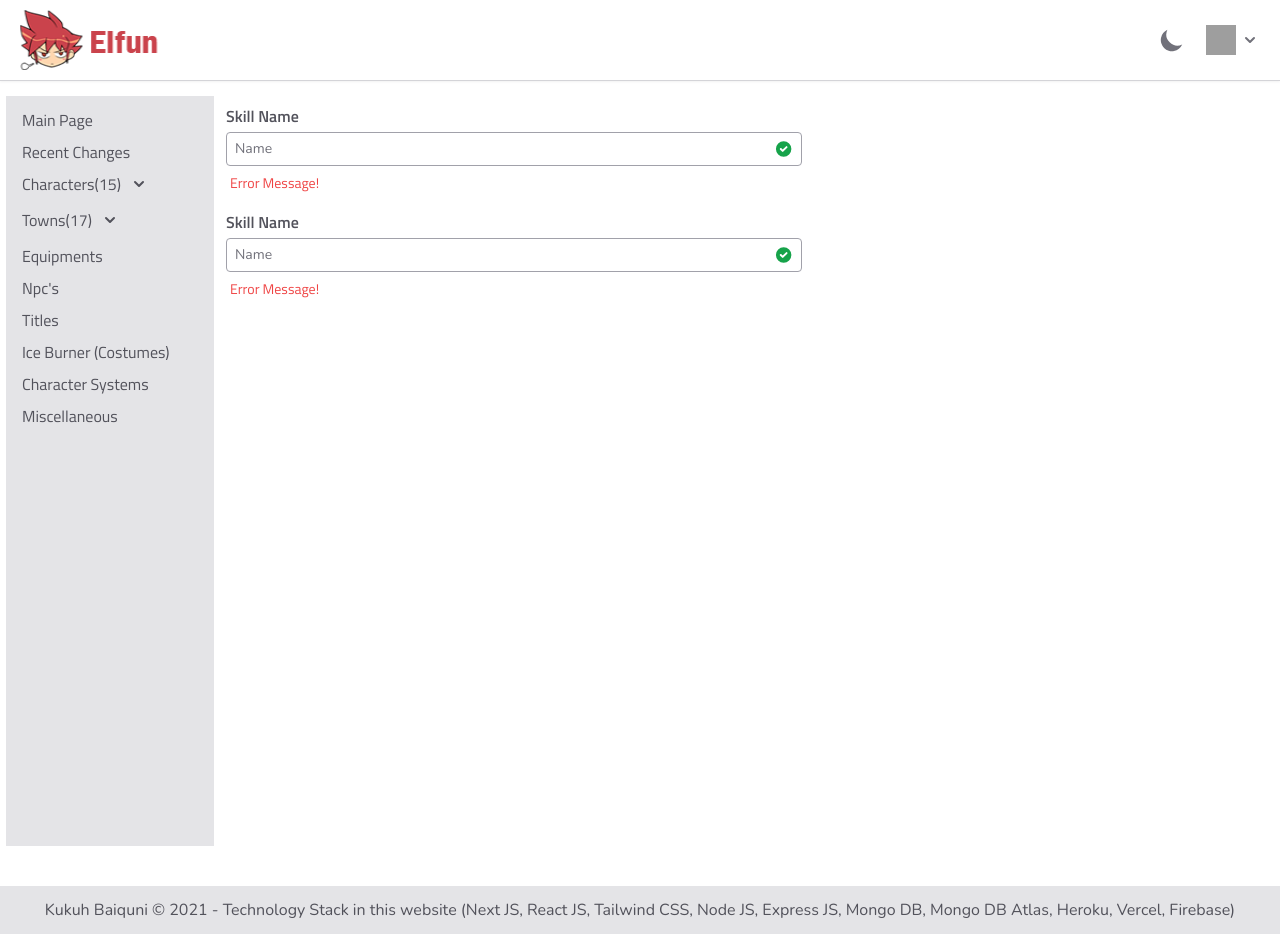
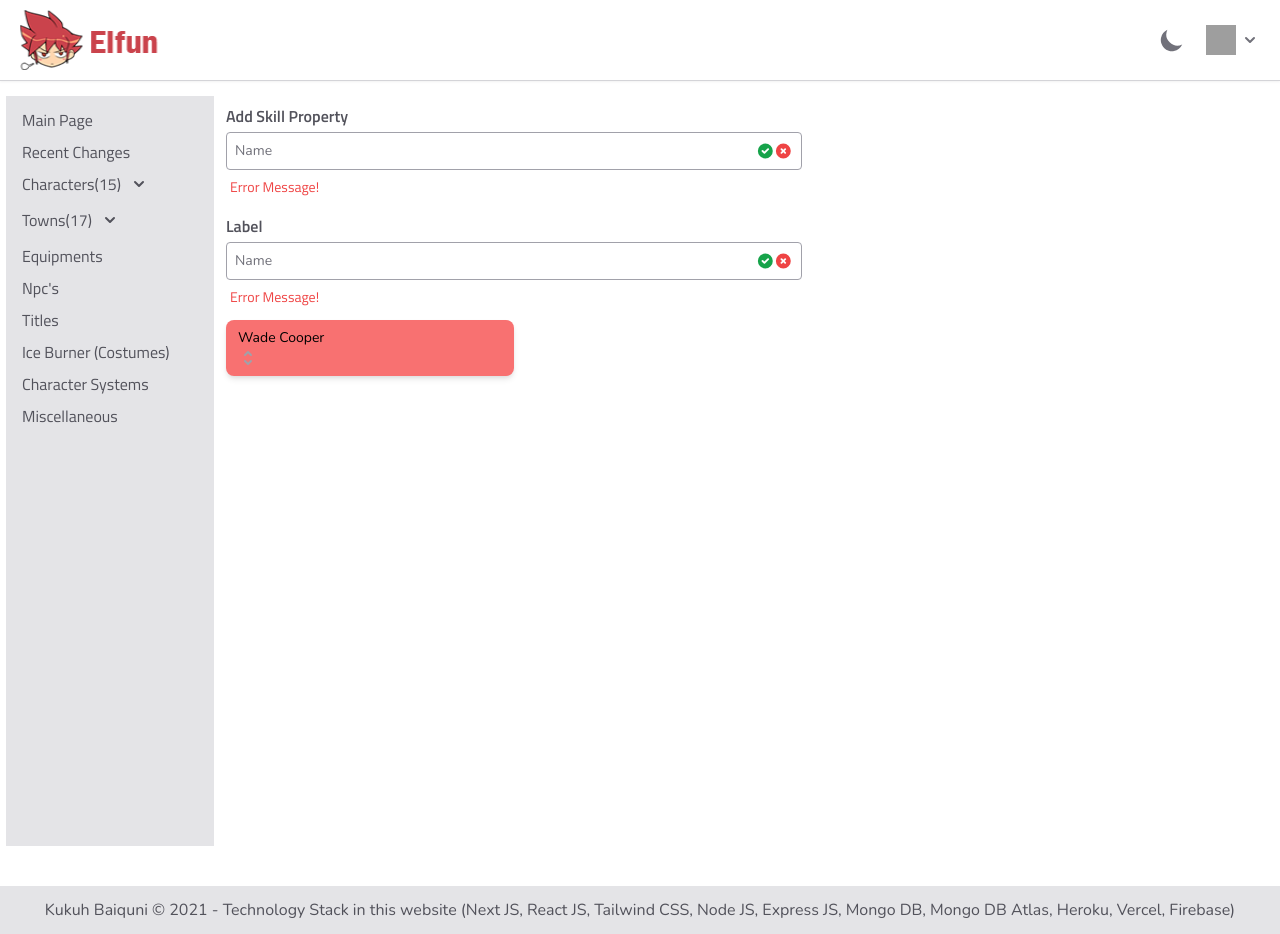
Before and after one commit to kukuhBaiquni/elfun, a Next.js app: page /contribution/skills in a window 1280 px wide. Built offline with nearby package versions, Linux system fonts and the light colour scheme; grey boxes are pictures that could not be loaded.

Commit message:
add component

```diff
--- a/src/components/forms/input-text/index.jsx
+++ b/src/components/forms/input-text/index.jsx
@@ -3,19 +3,23 @@ import { memo } from 'react'
 import { CheckCircleIcon, XCircleIcon } from '@heroicons/react/solid'
 
 function InputText(props) {
-  const { name = 'Name', register = () => {} } = props
+  const {
+    name = 'Name', register = () => {}, label = 'Label', defaultValue = '',
+  } = props
   return (
-    <div className='py-2 font-titillium dark:text-gray-400 text-gray-600'>
-      <label className='font-semibold' htmlFor={name}>Skill Name</label>
-      <div className='flex items-center border-input w-full focus-within:ring-1 ring-sky-600 my-1 px-2 font-nunito rounded transition-all duration-300'>
+    <div className='py-2 font-titillium text-general'>
+      <label className='font-semibold' htmlFor={name}>{label}</label>
+      <div className='flex items-center border-input w-full focus-within:border-input-focus my-1 px-2 font-nunito rounded transition-all duration-300'>
         <input
           {...register(name)}
-          className='w-full outline-none placeholder-gray-500 bg-transparent text-sm py-1.5'
+          className='w-full outline-none placeholder-gray-500 bg-transparent text-sm py-2'
+          defaultValue={defaultValue}
           id={name}
           placeholder={name}
           type='text'
         />
         <CheckCircleIcon className='w-5 h-5 text-green-600' />
+        <XCircleIcon className='w-5 h-5 text-red-500 dark:text-red-700' />
       </div>
       <span className='text-red-500 dark:text-red-700 ml-1 text-sm' role='alert'>Error Message!</span>
     </div>
@@ -27,4 +31,6 @@ export default memo(InputText, (prevProps, nextProps) => prevProps.isDirty === n
 InputText.propTypes = {
   name: PropTypes.string,
   register: PropTypes.func,
+  label: PropTypes.string,
+  defaultValue: PropTypes.string,
 }
--- /dev/null
+++ b/src/components/forms/select/index.jsx
@@ -0,0 +1,73 @@
+import { Fragment, useState } from 'react'
+import { Listbox, Transition } from '@headlessui/react'
+import { CheckIcon, SelectorIcon } from '@heroicons/react/solid'
+
+const people = [
+  { name: 'Wade Cooper' },
+  { name: 'Arlene Mccoy' },
+  { name: 'Devon Webb' },
+  { name: 'Tom Cook' },
+  { name: 'Tanya Fox' },
+  { name: 'Hellen Schmidt' },
+]
+
+export default function Example() {
+  const [selected, setSelected] = useState(people[0])
+
+  return (
+    <div className='w-72'>
+      <Listbox value={selected} onChange={setSelected}>
+        <div className='relative mt-1'>
+          <Listbox.Button className='relative w-full py-2 pl-3 pr-10 text-left bg-red-400 rounded-lg shadow-md cursor-default focus:outline-none focus-visible:ring-2 focus-visible:ring-opacity-75 focus-visible:ring-white focus-visible:ring-offset-orange-300 focus-visible:ring-offset-2 focus-visible:border-indigo-500 sm:text-sm'>
+            <span className='block truncate'>{selected.name}</span>
+            <span className='inset-y-0 right-0 flex items-center pr-2 pointer-events-none'>
+              <SelectorIcon
+                aria-hidden='true'
+                className='w-5 h-5 text-gray-400'
+              />
+            </span>
+          </Listbox.Button>
+          <Transition
+            as={Fragment}
+            leave='transition ease-in duration-100'
+            leaveFrom='opacity-100'
+            leaveTo='opacity-0'
+          >
+            <Listbox.Options className='w-full py-1 mt-1 overflow-auto text-base bg-white rounded-md shadow-lg max-h-60 ring-1 ring-black ring-opacity-5 focus:outline-none sm:text-sm'>
+              {people.map((person, personIdx) => (
+                <Listbox.Option
+                  className={({ active }) => `${active ? 'text-amber-900 bg-amber-100' : 'text-gray-900'}
+                          cursor-default select-none relative py-2 pl-10 pr-4`}
+                  key={personIdx}
+                  value={person}
+                >
+                  {({ isSelected, active }) => (
+                    <Fragment>
+                      <span
+                        className={`${
+                          isSelected ? 'font-medium' : 'font-normal'
+                        } block truncate`}
+                      >
+                        {person.name}
+                      </span>
+                      {isSelected ? (
+                        <span
+                          className={`${
+                            active ? 'text-amber-600' : 'text-amber-600'
+                          }
+                                absolute inset-y-0 left-0 flex items-center pl-3`}
+                        >
+                          <CheckIcon aria-hidden='true' className='w-5 h-5' />
+                        </span>
+                      ) : null}
+                    </Fragment>
+                  )}
+                </Listbox.Option>
+              ))}
+            </Listbox.Options>
+          </Transition>
+        </div>
+      </Listbox>
+    </div>
+  )
+}
--- a/src/pages/contribution/skills/index.jsx
+++ b/src/pages/contribution/skills/index.jsx
@@ -1,6 +1,7 @@
 import Layout from 'layouts'
 import Head from 'next/head'
 import InputText from 'components/forms/input-text'
+import Select from 'components/forms/select'
 
 export default function Skills() {
   return (
@@ -12,8 +13,9 @@ export default function Skills() {
       </Head>
       <main>
         <section className='max-w-xl'>
+          <InputText label='Add Skill Property' />
           <InputText />
-          <InputText />
+          <Select />
         </section>
       </main>
     </div>
--- a/styles/globals.css
+++ b/styles/globals.css
@@ -21,6 +21,9 @@
   .border-input {
     @apply border dark:border-gray-600 border-gray-400;
   }
+  .border-input-focus {
+    @apply border border-sky-500 dark:border-gray-500 bg-sky-100 dark:bg-gray-700;
+  }
   li .job-nesting:hover > div {
     opacity: 1;
   }
```
